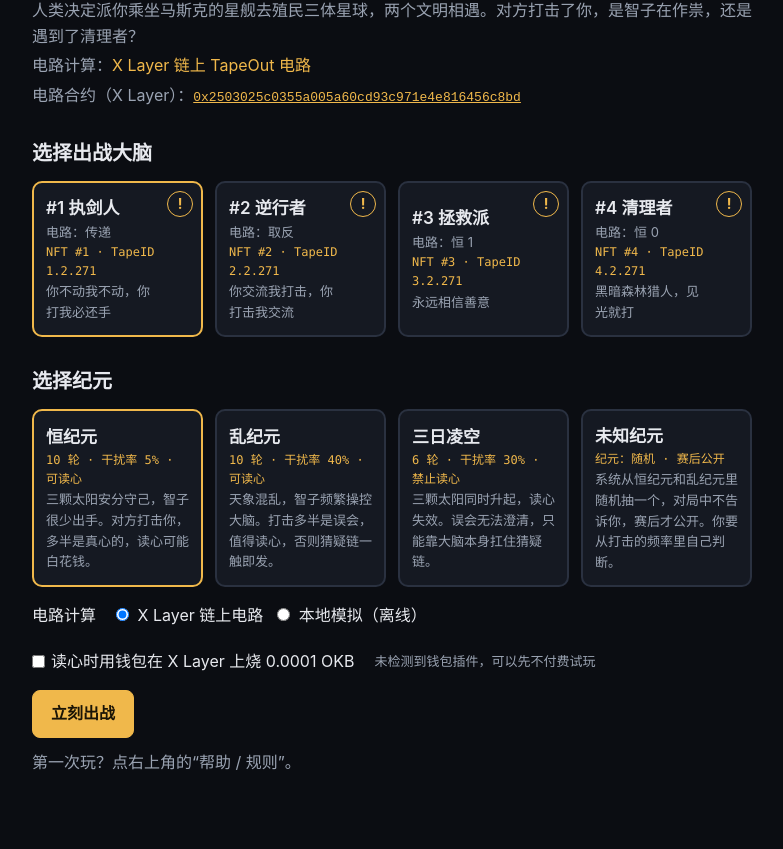
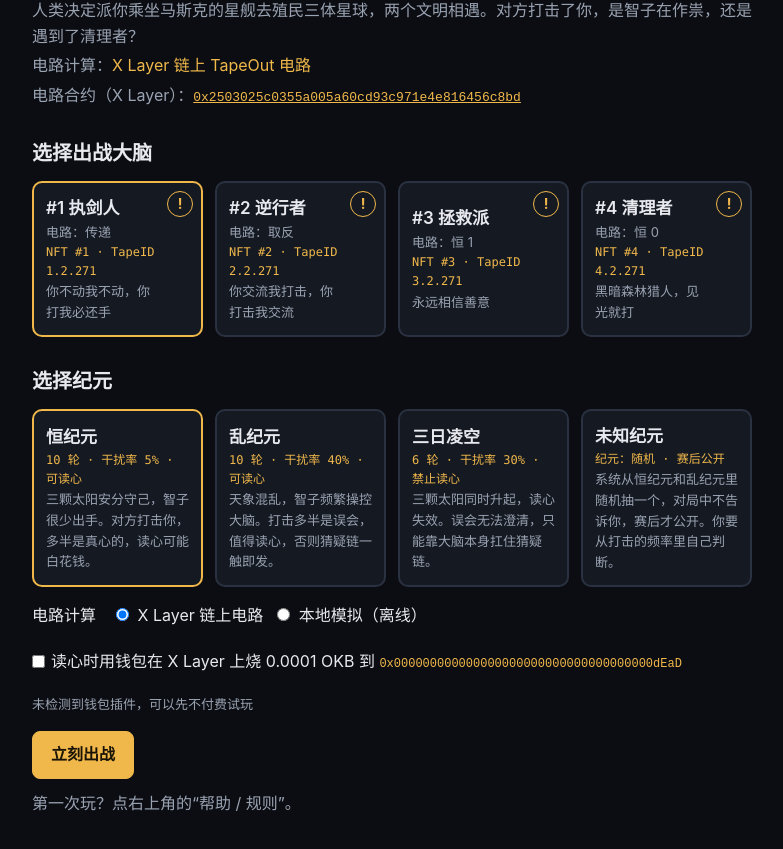
Before and after one commit to trytotapeout/ChainOfSuspicion, a website with bundled scripts: page web/index.html in a window 1280 px wide. Shown: the part 89-938 px from the top of the page, without its empty margins (248-1031 px from the left). Built offline with nearby package versions, Linux system fonts and the light colour scheme.

Commit message:
Show burn address next to the pay-to-read option

```diff
--- a/web/app.js
+++ b/web/app.js
@@ -3,7 +3,7 @@ import { createMatch, ATTACK } from '../src/engine.js';
 import { pickCircuit, createReadPolicy } from '../src/ai.js';
 import { randomSeed } from '../src/rng.js';
 import { ERAS, resolveEra, eraConfig } from '../src/eras.js';
-import { createWallet, detectProvider, friendlyWalletError, txUrl, READ_FEE_LABEL } from '../src/wallet.js';
+import { createWallet, detectProvider, friendlyWalletError, txUrl, READ_FEE_LABEL, BURN_ADDRESS } from '../src/wallet.js';
 import { localEvaluator } from '../src/evaluators/local.js';
 import { createTapeoutEvaluator } from '../src/evaluators/tapeout.js';
 
@@ -328,6 +328,7 @@ const brainDialog = setupDialog($('brain-info'));
 renderEras();
 updateEvaluatorStatus();
 // 没检测到钱包时默认不勾选，玩家仍可以不付费试玩；钱包晚注入时刷新一下状态。
+$('burn-addr').textContent = BURN_ADDRESS;
 if (!wallet.available) $('opt-pay').checked = false;
 updateWalletStatus();
 window.addEventListener('load', updateWalletStatus);
--- a/web/index.html
+++ b/web/index.html
@@ -29,7 +29,7 @@
           <label><input type="radio" name="evaluator" value="chain" checked /> X Layer 链上电路</label>
           <label><input type="radio" name="evaluator" value="local" /> 本地模拟（离线）</label>
         </fieldset>
-        <label class="pay-pick"><input id="opt-pay" type="checkbox" checked /> 读心时用钱包在 X Layer 上烧 0.0001 OKB</label>
+        <label class="pay-pick"><input id="opt-pay" type="checkbox" checked /> <span>读心时用钱包在 X Layer 上烧 0.0001 OKB 到 <code id="burn-addr"></code></span></label>
         <span id="wallet-status" class="hint-inline"></span>
       </div>
       <button id="btn-start" type="button" class="primary">立刻出战</button>
--- a/web/style.css
+++ b/web/style.css
@@ -40,8 +40,10 @@ h2 { font-size: 20px; margin: 28px 0 12px; }
 .evaluator code { font-size: 13px; word-break: break-all; }
 
 .options { display: flex; gap: 20px; margin: 16px 0; flex-wrap: wrap; }
-.pay-pick { display: flex; align-items: center; gap: 6px; }
+.pay-pick { display: flex; align-items: center; gap: 6px; flex-basis: 100%; }
+.hint-inline { flex-basis: 100%; }
 .options .pay-pick input { width: auto; margin: 0; }
+.pay-pick code { font-size: 12px; word-break: break-all; color: var(--accent); }
 .hint-inline { color: var(--muted); font-size: 13px; align-self: center; }
 .evaluator-pick { border: none; padding: 0; margin: 0; display: flex; gap: 14px; align-items: center; }
 .evaluator-pick legend { float: left; margin-right: 6px; padding: 0; }
```
